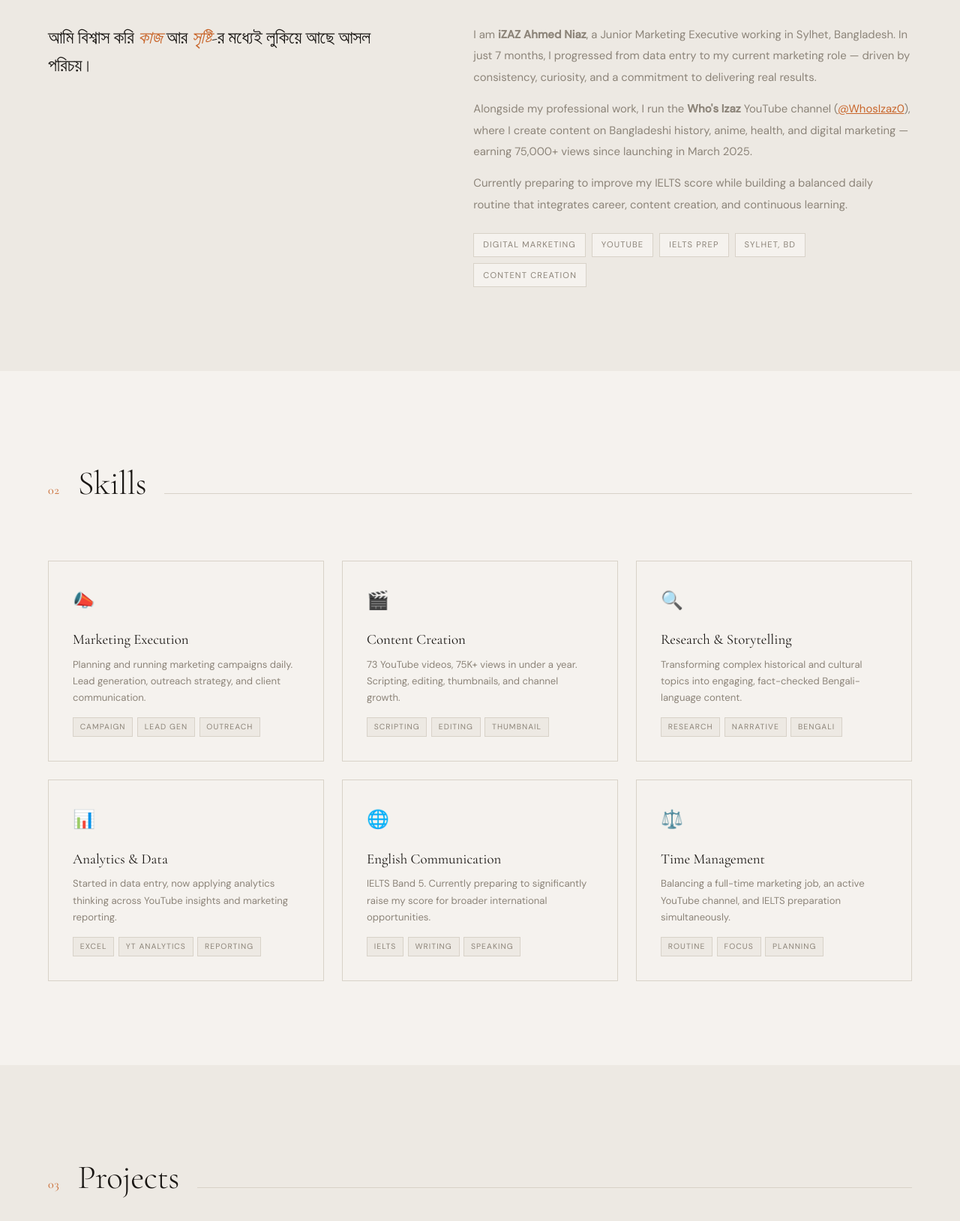
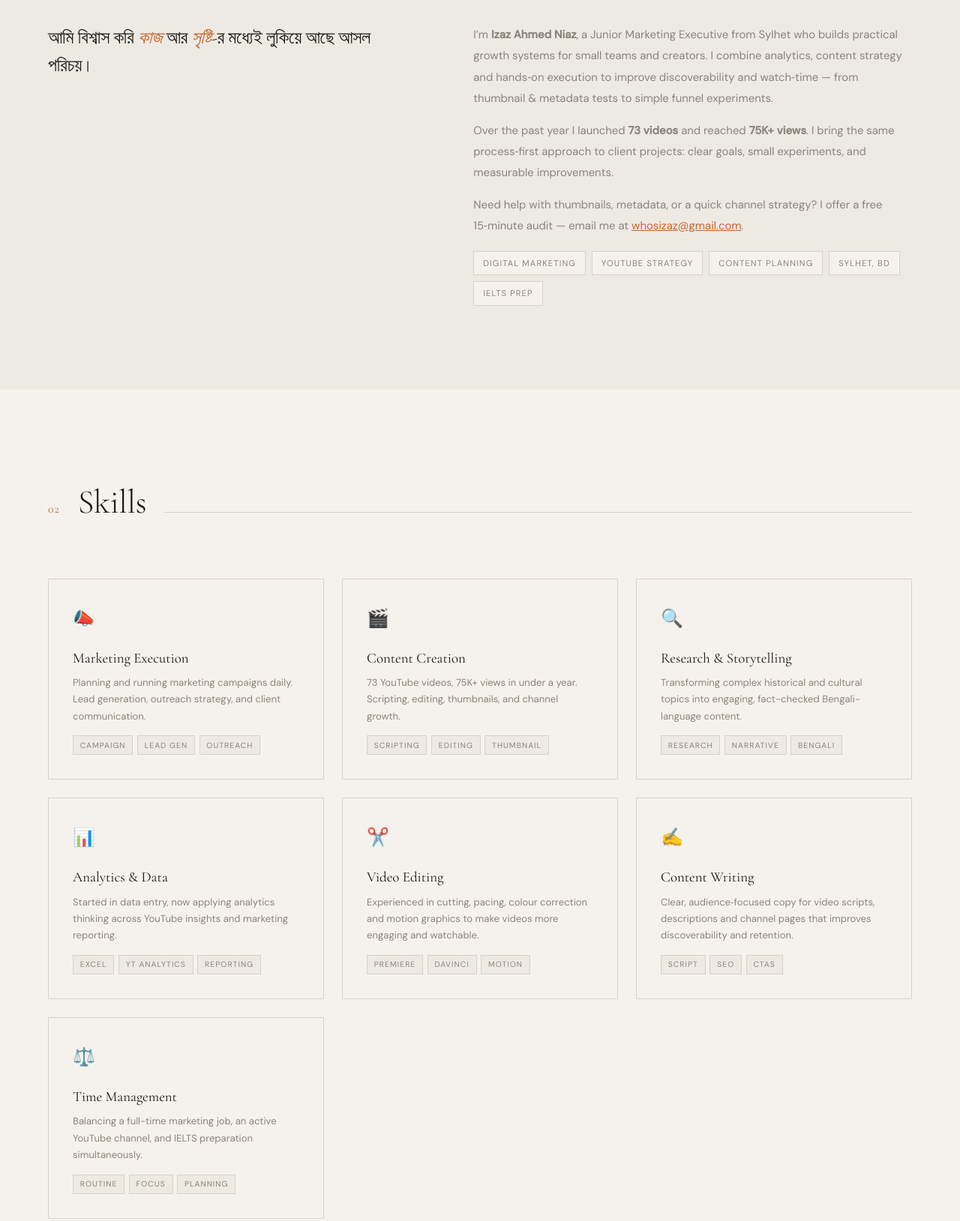
Before and after one commit to izaz-ni/Izaz-Ahmed-Niaz, a plain HTML site: page index.html in a window 1280 px wide. Shown: the part 1020-2649 px from the top of the page at 75% size. Drawn offline with nearby package versions, Linux system fonts and the light colour scheme.

Commit message:
Update index.html

```diff
--- a/index.html
+++ b/index.html
@@ -8,10 +8,10 @@
   <meta name="viewport" content="width=device-width, initial-scale=1.0"/>
   <meta http-equiv="X-UA-Compatible" content="IE=edge"/>
 
-  <title>iZAZ Ahmed Niaz | Junior Marketing Executive & YouTube Creator — Sylhet, Bangladesh</title>
-  <meta name="description" content="iZAZ Ahmed Niaz is a Junior Marketing Executive and YouTube content creator based in Sylhet, Bangladesh. Creator of the Who's Izaz channel with 75K+ views. Passionate about marketing, history, and digital storytelling."/>
-  <meta name="keywords" content="iZAZ Ahmed Niaz, Izaz Niaz, Who's Izaz, WhosIzaz, Marketing Executive Sylhet, YouTube Creator Bangladesh, izazniaz"/>
-  <meta name="author" content="iZAZ Ahmed Niaz"/>
+  <title>Izaz Ahmed Niaz | Junior Marketing Executive & YouTube Creator — Sylhet, Bangladesh</title>
+  <meta name="description" content="Izaz Ahmed Niaz is a Junior Marketing Executive and YouTube content creator based in Sylhet, Bangladesh. Creator of the Who's Izaz channel with 75K+ views. Passionate about marketing, history, and digital storytelling."/>
+  <meta name="keywords" content="Izaz Ahmed Niaz, Izaz Niaz, Who's Izaz, WhosIzaz, Marketing Executive Sylhet, YouTube Creator Bangladesh, izazniaz"/>
+  <meta name="author" content="Izaz Ahmed Niaz"/>
   <meta name="robots" content="index, follow"/>
   <link rel="canonical" href="https://izaz-ni.github.io/Izaz-Ahmed-Niaz/"/>
 
@@ -19,10 +19,10 @@
        SEO: OPEN GRAPH (Facebook / LinkedIn)
   ═══════════════════════════════════════ -->
   <meta property="og:type" content="profile"/>
-  <meta property="og:title" content="iZAZ Ahmed Niaz — Marketing Executive & Content Creator"/>
+  <meta property="og:title" content="Izaz Ahmed Niaz — Marketing Executive & Content Creator"/>
   <meta property="og:description" content="Junior Marketing Executive in Sylhet, Bangladesh. YouTube creator with 75K+ views on the Who's Izaz channel."/>
   <meta property="og:url" content="https://izaz-ni.github.io/Izaz-Ahmed-Niaz/"/>
-  <meta property="og:site_name" content="iZAZ Ahmed Niaz"/>
+  <meta property="og:site_name" content="Izaz Ahmed Niaz"/>
   <meta property="og:locale" content="en_US"/>
   <meta property="profile:first_name" content="Izaz"/>
   <meta property="profile:last_name" content="Niaz"/>
@@ -31,7 +31,7 @@
        SEO: TWITTER CARD
   ═══════════════════════════════════════ -->
   <meta name="twitter:card" content="summary"/>
-  <meta name="twitter:title" content="iZAZ Ahmed Niaz — Marketing & Content"/>
+  <meta name="twitter:title" content="Izaz Ahmed Niaz — Marketing & Content"/>
   <meta name="twitter:description" content="Junior Marketing Executive & YouTube creator from Sylhet, Bangladesh."/>
 
   <!-- ═══════════════════════════════════════
@@ -41,7 +41,7 @@
   {
     "@context": "https://schema.org",
     "@type": "Person",
-    "name": "iZAZ Ahmed Niaz",
+    "name": "Izaz Ahmed Niaz",
     "alternateName": ["Izaz Niaz", "Izaz Ahmed", "WhosIzaz"],
     "url": "https://izaz-ni.github.io/Izaz-Ahmed-Niaz/",
     "jobTitle": "Junior Marketing Executive",
@@ -63,9 +63,9 @@
   {
     "@context": "https://schema.org",
     "@type": "WebSite",
-    "name": "iZAZ Ahmed Niaz Portfolio",
+    "name": "Izaz Ahmed Niaz Portfolio",
     "url": "https://izaz-ni.github.io/Izaz-Ahmed-Niaz/",
-    "description": "Official portfolio of iZAZ Ahmed Niaz — Junior Marketing Executive and YouTube Creator from Sylhet, Bangladesh."
+    "description": "Official portfolio of Izaz Ahmed Niaz — Junior Marketing Executive and YouTube Creator from Sylhet, Bangladesh."
   }
   </script>
 
@@ -392,7 +392,7 @@
 
   <!-- ── NAV ── -->
   <nav id="navbar" role="navigation" aria-label="Main navigation">
-    <a href="#hero" class="nav-logo" aria-label="iZAZ Ahmed Niaz home">i<span>Z</span>AZ.</a>
+    <a href="#hero" class="nav-logo" aria-label="Izaz Ahmed Niaz home">Izaz <span>Ahmed</span> Niaz</a>
     <ul class="nav-links">
       <li><a href="#about">About</a></li>
       <li><a href="#skills">Skills</a></li>
@@ -409,7 +409,7 @@
     <section id="hero" aria-label="Introduction">
       <div class="hero-text">
         <p class="hero-eyebrow">Marketing · Content · Growth</p>
-        <h1>iZAZ<br/><em>AHMED</em><br/>NIAZ</h1>
+        <h1>Izaz<br/><em>Ahmed</em><br/>Niaz</h1>
         <p class="hero-sub">
           Junior Marketing Executive &amp; YouTube Content Creator based in Sylhet, Bangladesh.
           Working at the crossroads of <strong>marketing strategy</strong>, <strong>digital storytelling</strong>, and continuous self-growth.
@@ -426,8 +426,8 @@
       </div>
       <div class="hero-visual" aria-hidden="true">
         <div class="hero-card">
-          <div class="avatar" aria-label="iZAZ Ahmed Niaz initials">iN</div>
-          <h2>iZAZ Ahmed Niaz</h2>
+          <div class="avatar" aria-label="Izaz Ahmed Niaz initials">IN</div>
+          <h2>Izaz Ahmed Niaz</h2>
           <p>Jr. Marketing Executive · Content Creator</p>
           <div class="hero-stats">
             <div><div class="stat-num">7</div><div class="stat-lbl">Months at Job</div></div>
@@ -446,29 +446,35 @@
         <h2 class="sec-title" id="about-title">About Me</h2>
         <div class="sec-rule" aria-hidden="true"></div>
       </div>
+
       <div class="about-grid">
         <div>
           <p class="about-quote reveal">
             আমি বিশ্বাস করি <em>কাজ</em> আর <em>সৃষ্টি</em>-র মধ্যেই লুকিয়ে আছে আসল পরিচয়।
           </p>
         </div>
+
         <div class="about-body reveal d1">
           <p>
-            I am <strong>iZAZ Ahmed Niaz</strong>, a Junior Marketing Executive working in Sylhet, Bangladesh.
-            In just 7 months, I progressed from data entry to my current marketing role — driven by consistency, curiosity, and a commitment to delivering real results.
+            I’m <strong>Izaz Ahmed Niaz</strong>, a Junior Marketing Executive from Sylhet who builds practical growth systems for small teams and creators.
+            I combine analytics, content strategy and hands‑on execution to improve discoverability and watch‑time — from thumbnail & metadata tests to simple funnel experiments.
           </p>
-          <p>
-            Alongside my professional work, I run the <strong>Who's Izaz</strong> YouTube channel (<a href="https://www.youtube.com/@WhosIzaz0" target="_blank" rel="noopener noreferrer" style="color:var(--accent)">@WhosIzaz0</a>), where I create content on Bangladeshi history, anime, health, and digital marketing — earning 75,000+ views since launching in March 2025.
+
+          <p style="margin-top:.9rem">
+            Over the past year I launched <strong>73 videos</strong> and reached <strong>75K+ views</strong>. I bring the same process‑first approach to client projects: clear goals, small experiments, and measurable improvements.
           </p>
-          <p>
-            Currently preparing to improve my IELTS score while building a balanced daily routine that integrates career, content creation, and continuous learning.
+
+          <p style="margin-top:.9rem">
+            Need help with thumbnails, metadata, or a quick channel strategy? I offer a free 15‑minute audit — email me at
+            <a href="mailto:whosizaz@gmail.com" style="color:var(--accent)">whosizaz@gmail.com</a>.
           </p>
-          <div class="about-pills">
+
+          <div class="about-pills" style="margin-top:1.25rem">
             <span class="pill">Digital Marketing</span>
-            <span class="pill">YouTube</span>
+            <span class="pill">YouTube Strategy</span>
+            <span class="pill">Content Planning</span>
+            <span class="pill">Sylhet, BD</span>
             <span class="pill">IELTS Prep</span>
-            <span class="pill">Sylhet, BD</span>
-            <span class="pill">Content Creation</span>
           </div>
         </div>
       </div>
@@ -481,6 +487,7 @@
         <h2 class="sec-title" id="skills-title">Skills</h2>
         <div class="sec-rule" aria-hidden="true"></div>
       </div>
+
       <div class="skills-grid">
         <article class="skill-card reveal">
           <div class="skill-icon" aria-hidden="true">📣</div>
@@ -490,6 +497,7 @@
             <span class="skill-tag">Campaign</span><span class="skill-tag">Lead Gen</span><span class="skill-tag">Outreach</span>
           </div>
         </article>
+
         <article class="skill-card reveal d1">
           <div class="skill-icon" aria-hidden="true">🎬</div>
           <h3>Content Creation</h3>
@@ -498,6 +506,7 @@
             <span class="skill-tag">Scripting</span><span class="skill-tag">Editing</span><span class="skill-tag">Thumbnail</span>
           </div>
         </article>
+
         <article class="skill-card reveal d2">
           <div class="skill-icon" aria-hidden="true">🔍</div>
           <h3>Research & Storytelling</h3>
@@ -506,6 +515,7 @@
             <span class="skill-tag">Research</span><span class="skill-tag">Narrative</span><span class="skill-tag">Bengali</span>
           </div>
         </article>
+
         <article class="skill-card reveal d3">
           <div class="skill-icon" aria-hidden="true">📊</div>
           <h3>Analytics & Data</h3>
@@ -514,15 +524,26 @@
             <span class="skill-tag">Excel</span><span class="skill-tag">YT Analytics</span><span class="skill-tag">Reporting</span>
           </div>
         </article>
+
         <article class="skill-card reveal d4">
-          <div class="skill-icon" aria-hidden="true">🌐</div>
-          <h3>English Communication</h3>
-          <p>IELTS Band 5. Currently preparing to significantly raise my score for broader international opportunities.</p>
+          <div class="skill-icon" aria-hidden="true">✂️</div>
+          <h3>Video Editing</h3>
+          <p>Experienced in cutting, pacing, colour correction and motion graphics to make videos more engaging and watchable.</p>
           <div class="skill-tags">
-            <span class="skill-tag">IELTS</span><span class="skill-tag">Writing</span><span class="skill-tag">Speaking</span>
+            <span class="skill-tag">Premiere</span><span class="skill-tag">DaVinci</span><span class="skill-tag">Motion</span>
           </div>
         </article>
+
         <article class="skill-card reveal d5">
+          <div class="skill-icon" aria-hidden="true">✍️</div>
+          <h3>Content Writing</h3>
+          <p>Clear, audience‑focused copy for video scripts, descriptions and channel pages that improves discoverability and retention.</p>
+          <div class="skill-tags">
+            <span class="skill-tag">Script</span><span class="skill-tag">SEO</span><span class="skill-tag">CTAs</span>
+          </div>
+        </article>
+
+        <article class="skill-card reveal">
           <div class="skill-icon" aria-hidden="true">⚖️</div>
           <h3>Time Management</h3>
           <p>Balancing a full-time marketing job, an active YouTube channel, and IELTS preparation simultaneously.</p>
@@ -731,8 +752,8 @@
 
   <!-- FOOTER -->
   <footer role="contentinfo">
-    <p>© 2026 <strong>iZAZ Ahmed Niaz</strong> · Junior Marketing Executive · Sylhet, Bangladesh</p>
-    <span class="footer-logo" aria-hidden="true">iZAZ.</span>
+    <p>© 2026 <strong>Izaz Ahmed Niaz</strong> · Junior Marketing Executive · Sylhet, Bangladesh</p>
+    <span class="footer-logo" aria-hidden="true">Izaz.</span>
   </footer>
 
   <!-- ═══════════════════════════════════════
```
